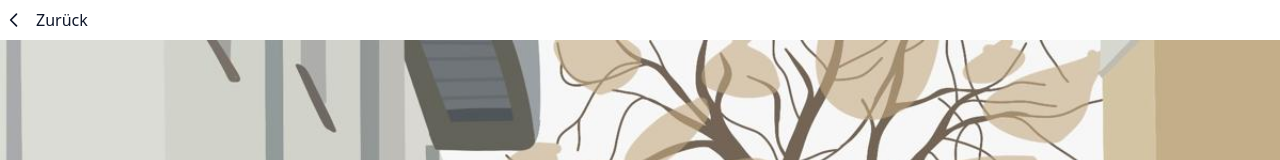
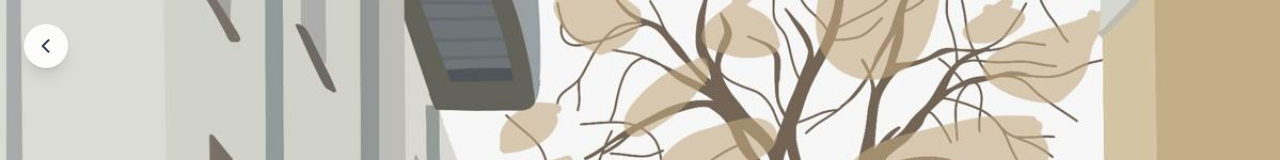
Before and after one commit to N0w3rn/getas-project, a Nuxt app: page /main-scene in a window 1280 px wide. Shown: the top 160 px of the page. Built offline with nearby package versions, Linux system fonts and the light colour scheme.

Commit message:
Update PageWrapper.vue

```diff
--- a/app/components/PageWrapper.vue
+++ b/app/components/PageWrapper.vue
@@ -1,12 +1,12 @@
 <template>
-  <div class="min-h-screen">
-    <div>
+  <div class="relative min-h-screen">
     <button
       @click="goBack"
-        class="mb-2 pt-2 flex items-center gap-2 text-slate-700 hover:text-slate-900 transition-colors duration-200 group"
+      class="fixed top-4 left-4 md:top-5 md:left-5 lg:top-6 lg:left-6 z-50 p-2 md:p-2.5 lg:p-3 bg-white/90 backdrop-blur-sm hover:bg-white rounded-full shadow-lg hover:shadow-xl transition-all duration-200 group"
+      aria-label="Go back"
     >
       <svg
-          class="w-5 h-5 transition-transform duration-200 group-hover:-translate-x-1 ml-2"
+        class="w-4 h-4 md:w-4.5 md:h-4.5 lg:w-5 lg:h-5 text-gray-700 transition-transform duration-200 group-hover:-translate-x-0.5"
         fill="none"
         stroke="currentColor"
         viewBox="0 0 24 24"
@@ -14,14 +14,13 @@
         <path
           stroke-linecap="round"
           stroke-linejoin="round"
-            stroke-width="2"
+          stroke-width="2.5"
           d="M15 19l-7-7 7-7"
         />
       </svg>
-        <span class="font-medium">{{ $t('back') }}</span>
     </button>
+
     <slot />
-    </div>
   </div>
 </template>
 
```
Lines whose indentation alone changed are shown as unchanged.
